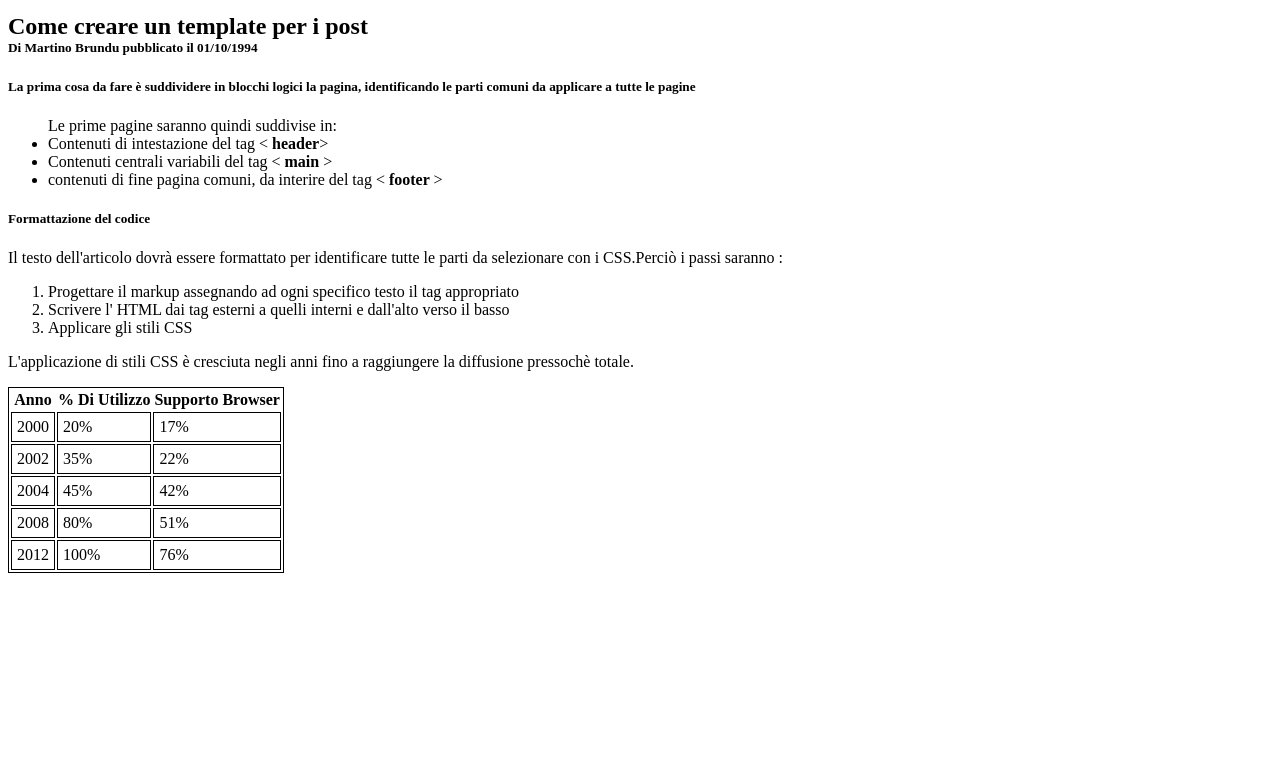
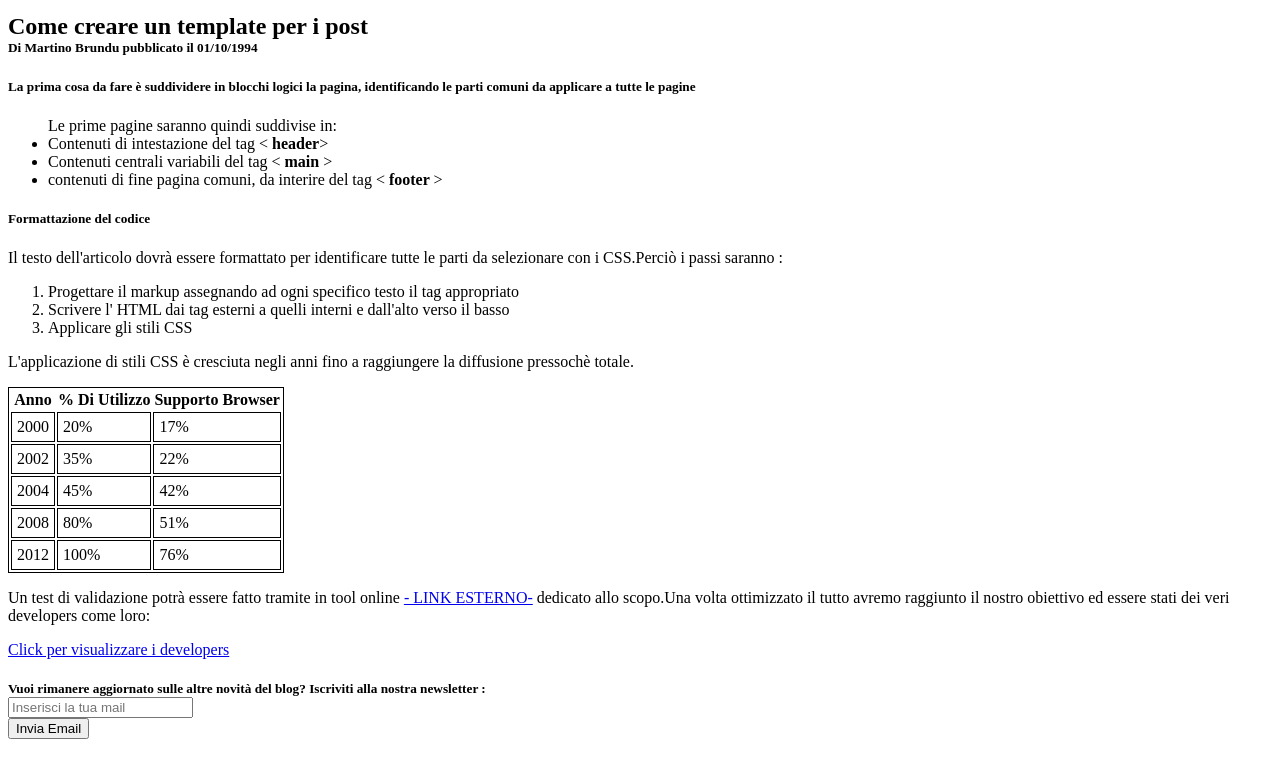
Before and after one commit to MartinoBrundu/U1-W1-D2, a plain HTML site: page index.html in a window 1280 px wide. Shown: the part 210-971 px from the top of the page. Before the commit the page ends 800 px from the top, so only its background shows below. Drawn offline with Linux system fonts and the light colour scheme.

Commit message:
index3.html

```diff
--- a/index.html
+++ b/index.html
@@ -94,6 +94,17 @@
     </tbody>
   </table>
 </main>
-    <footer></footer>
+<p>Un test di validazione potrà essere fatto tramite in tool online <a href="http://127.0.0.1:5500/index2.html"> - LINK ESTERNO-</a> dedicato allo scopo.Una volta ottimizzato il tutto
+avremo raggiunto il nostro obiettivo ed essere stati dei veri developers come loro: </p>
+<a href="https://www.youtube.com/watch?v=gMAAfNGRmMw"> Click per visualizzare i developers </a>
+    <footer>
+        <h5>Vuoi rimanere aggiornato sulle altre novità del blog? Iscriviti alla nostra newsletter :
+            <form onsubmit="alert ('Grazie mille')">
+              <div> <input type="email" placeholder="Inserisci la tua mail" /> </div>
+                <button type="submit" > Invia Email </button>
+
+            </form>
+        </h5>
+    </footer>
 </body>
 </html>
```
Also changed, not shown: index2.html (added, +11 -0 lines).
